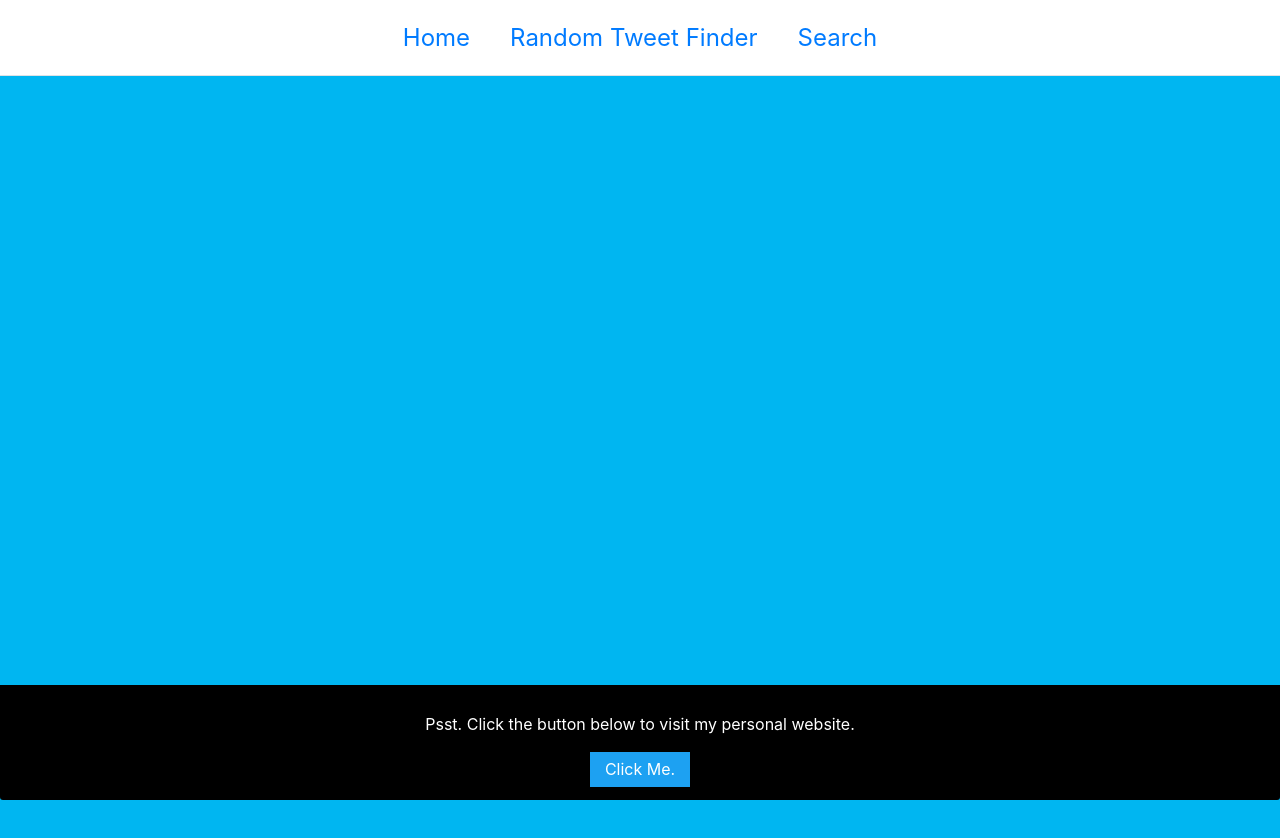
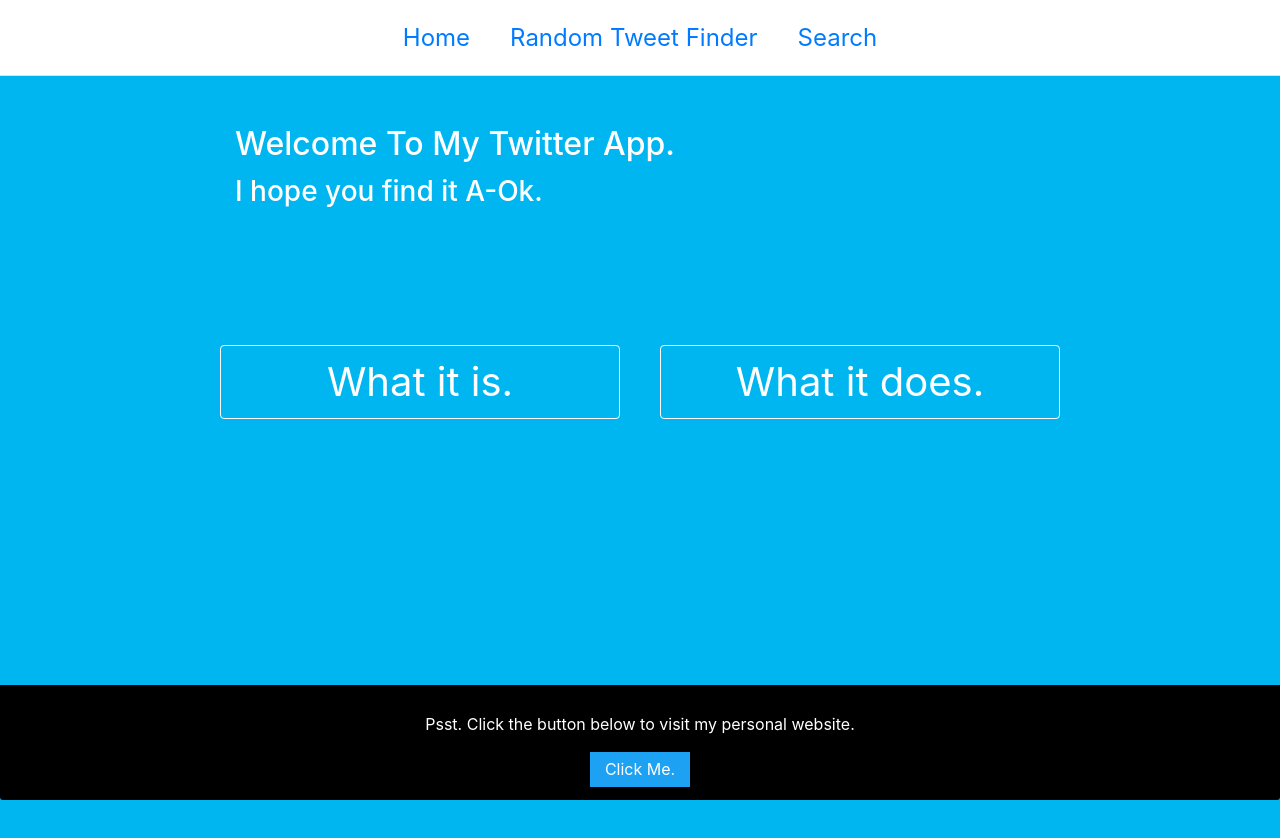
Before and after one commit to Trevorton27/TwitterShowCaseApp, a React (Create React App) app in the folder client/: page / in a window 1280 px wide. Shown: the top 838 px of the page. Before the commit the page ends 800 px from the top, so only its background shows below. Built offline with nearby package versions, Linux system fonts and the light colour scheme.

Commit message:
changed home page path

```diff
--- a/client/src/App.js
+++ b/client/src/App.js
@@ -15,7 +15,7 @@ class App extends Component {
           <div>
             <ul className='nav nav-tabs justify-content-center'>
               <li className='nav-item'>
-                <Link to='/home' className='navLink'>
+                <Link to='/' className='navLink'>
                   Home
                 </Link>
               </li>
@@ -31,7 +31,7 @@ class App extends Component {
               </li>
             </ul>
 
-            <Route exact path='/home' component={Home} />
+            <Route exact path='/' component={Home} />
             <Route exact path='/random' component={Random} />
             <Route exact path='/search' component={Search} />
           </div>
```
